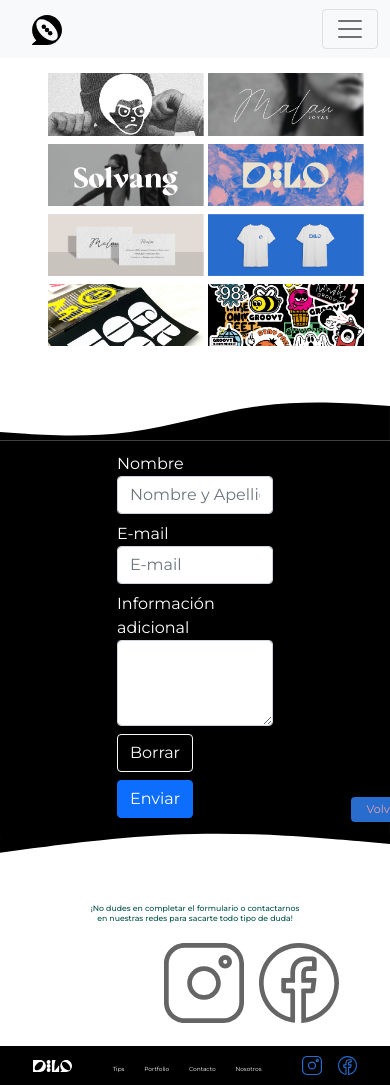
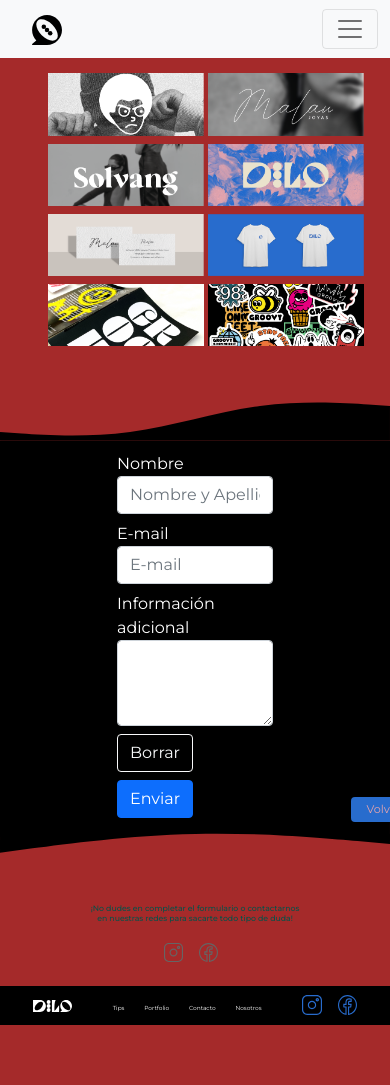
Before and after one commit to JereDiberto/DiloGraficos_coder, a website: page pages/portfolio.html in a window 390 px wide. After the commit the page ends 1025 px from the top, so only its background shows below. Drawn offline with nearby package versions, Linux system fonts and the light colour scheme.

Commit message:
version1

```diff
--- a/scss/_home.scss
+++ b/scss/_home.scss
@@ -50,6 +50,7 @@
 
 .card-title{
     color: $verde2;
+    font-size: 1.5vw;
 }
 
 .card:hover{
--- a/scss/_portfolio.scss
+++ b/scss/_portfolio.scss
@@ -42,7 +42,7 @@
 
 .text {
     color: $beige ;
-    font-size: 20px;
+    font-size: 1.3vw;
     position: absolute;
     top: 50%;
     left: 50%;
@@ -53,6 +53,8 @@
     padding-top: 5.8vw;
 
 }
+
+
 
 .contactanosTexto{
     text-align: center;
@@ -69,11 +71,17 @@
 .contactanosRedesLogo{
     filter: grayscale(100%);
     align-items: center;
-    height: 5em;
-    width: 5em;
+    height: 5vw;
+    width: 5vw;
     margin: 2vw;
     }
 
 .contactanosRedesLogo:hover{
     filter: grayscale(0);
 }
+
+@media screen and (max-width:600px){
+    body{
+        background-color:brown;
+    }
+}
```
Also changed, not shown: css/style.css.
